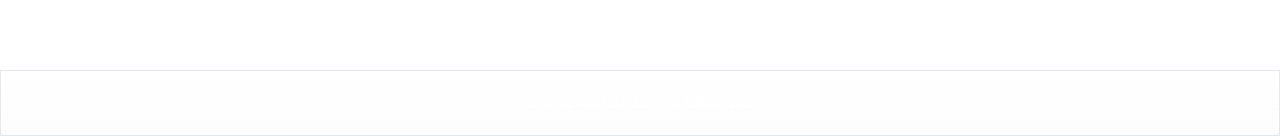
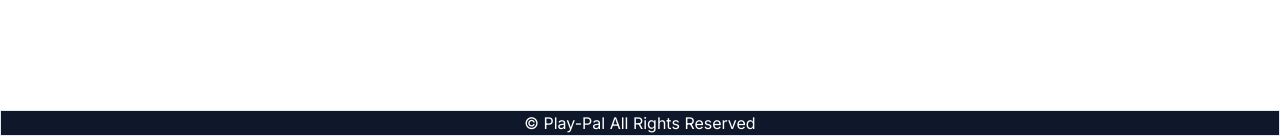
Before and after one commit to joeodx/PLAY-PAL, a Next.js app in the folder play-pal/: page / in a window 1280 px wide. Shown: the part 664-800 px from the top of the page. Built offline with nearby package versions, Linux system fonts and the light colour scheme; no server answers.

Commit message:
addedFooterCss

```diff
--- a/play-pal/app/components/Footer.tsx
+++ b/play-pal/app/components/Footer.tsx
@@ -2,7 +2,7 @@ import React from "react";
 
 const Footer = () => {
   return (
-    <footer className="fixed inset-x-0 bottom-0 border-double: solid border black p-5 bg-gradient-to-t from-gray-200/10">
+    <footer className="fixed inset-x-0 bottom-0 border-double: solid border black transition-opacity duration-300 cursor-pointer bg-slate-900" >
       <h1 className="flex place-content-center text-l ">
       © Play-Pal
        All Rights Reserved
```
